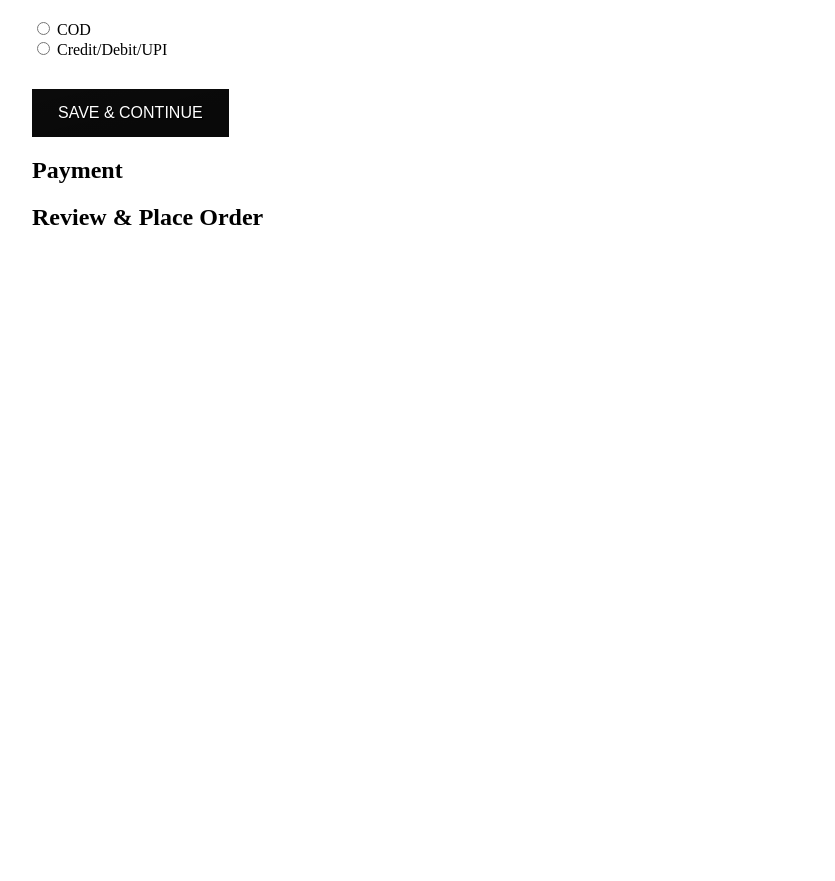
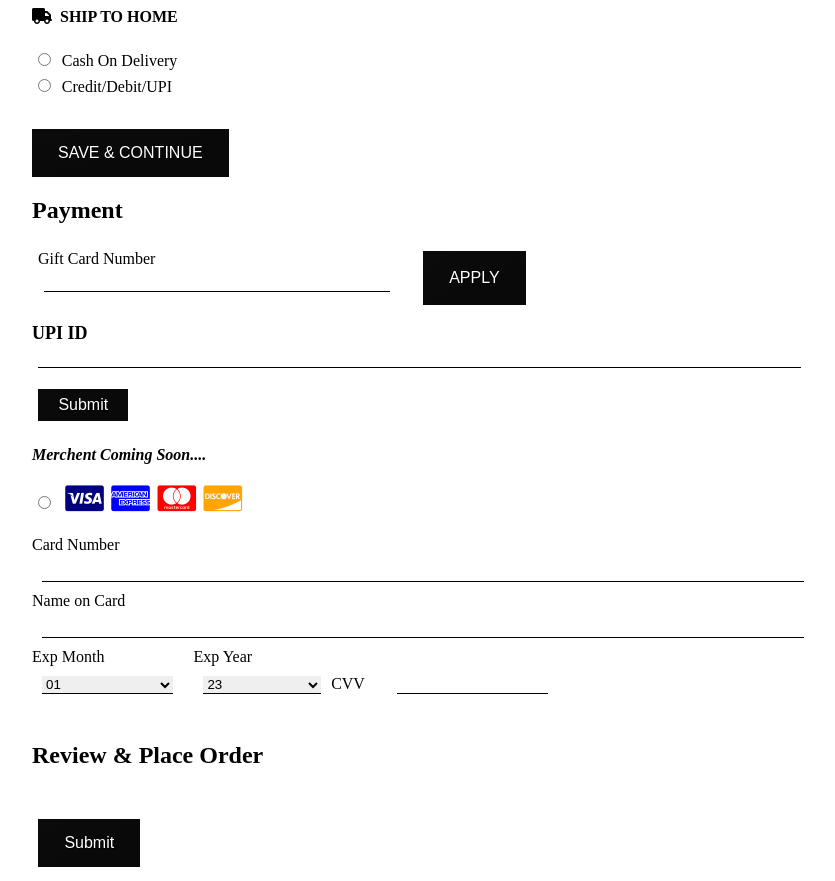
Before and after one commit to muskanthapa2000/express.com_shopping_website_clone, a plain HTML site: page expresshtml/checkout.html in a window 1280 px wide. Shown: the part 929-1810 px from the top of the page, without its empty margins (76-911 px from the left). Before the commit the page ends 1180 px from the top, so only its background shows below. Drawn offline with Linux system fonts and the light colour scheme.

Commit message:
basic layout of payment flow

```diff
--- a/expresscss/checkout.css
+++ b/expresscss/checkout.css
@@ -32,6 +32,8 @@
     width: 100%;
 }
 
+
+
 .inputfield-full {
     border: none;
     border-bottom: 1px solid black;
@@ -39,8 +41,6 @@
     margin: 10px;
 
 }
-
-
 
 #contry-style {
     border: none;
@@ -66,3 +66,78 @@
 .button-style:hover {
     background-color: rgb(92, 87, 87);
 }
+
+#inputfield-giftcard-number {
+    border: none;
+    border-bottom: 1px solid black;
+    width: 90%;
+}
+
+#promo-checkout-button {
+    border: 0;
+    /* line-height: 3; */
+    padding: 0 26px;
+    font-size: 1rem;
+    text-align: center;
+    color: #fff;
+    text-shadow: 1px 1px 1px #000;
+    background-color: rgb(11, 11, 11);
+    background-image: linear-gradient(to top left, rgba(0, 0, 0, 0.2), rgba(0, 0, 0, 0.2) 30%, rgba(0, 0, 0, 0));
+    margin-top: 1%;
+
+}
+
+#promo-checkout-button:hover {
+    background-color: rgb(92, 87, 87);
+}
+
+#button-style-upi {
+    border: 0;
+    line-height: 2;
+    padding: 0 20px;
+    font-size: 1rem;
+    text-align: center;
+    color: #fff;
+    text-shadow: 1px 1px 1px #000;
+    background-color: rgb(11, 11, 11);
+    background-image: linear-gradient(to top left, rgba(0, 0, 0, 0.2), rgba(0, 0, 0, 0.2) 30%, rgba(0, 0, 0, 0));
+    margin-top: 2%;
+    /* box-shadow: inset 2px 2px 3px rgba(255, 255, 255, 0.6), inset -2px -2px 3px rgba(0, 0, 0, 0.6); */
+}
+
+#button-style-upi:hover {
+    background-color: rgb(92, 87, 87);
+}
+
+.icon-container-payment {
+    margin-bottom: 20px;
+    /* padding: 7px 0; */
+    font-size: 30px;
+}
+
+.inputfield-cvv {
+    margin: 28px;
+    border: none;
+    border-bottom: 1px solid black;
+    width: 50%;
+}
+
+#cvv-text {
+    margin-left: 20px;
+}
+
+.payment-card-col1 {
+    margin-right: 15px;
+}
+
+.payment-card-col2 {
+    margin-left: 15px;
+}
+
+.upi-button-col {
+    font-size: 18px;
+}
+
+input {
+    margin: .4rem;
+}
--- a/expresshtml/checkout.html
+++ b/expresshtml/checkout.html
@@ -8,6 +8,7 @@
     <title>Express | My Shopping Bag</title>
     <link rel="stylesheet" type="text/css" href="../expresscss/checkout.css" />
     <link rel="stylesheet" href="https://cdnjs.cloudflare.com/ajax/libs/font-awesome/6.3.0/css/all.min.css">
+    <link rel="stylesheet" href="https://cdnjs.cloudflare.com/ajax/libs/font-awesome/4.7.0/css/font-awesome.min.css">
 </head>
 
 <body>
@@ -92,7 +93,7 @@
                         <label for="">Zip Code</label>
                         <input type="text" class="inputfield">
                     </div>
-                    <div class=" lastname-citytown">
+                    <div class="lastname-citytown">
                         <label for="">City/Town</label>
                         <input type="text" class="inputfield">
                     </div>
@@ -120,19 +121,94 @@
             <h4><i class="fa-solid fa-truck"></i> &nbsp;SHIP TO HOME</h4>
             <div>
                 <input type="radio">
-                <span>COD</span>
+                <label for="">Cash On Delivery</label>
             </div>
             <div>
                 <input type="radio">
-                <span>Credit/Debit/UPI</span>
+                <label for="">Credit/Debit/UPI</label>
             </div>
             <button class="button-style" type="submit">SAVE & CONTINUE</button>
         </div>
         <div>
             <h2>Payment</h2>
+            <div class="username">
+                <div class="firstname-zipcode">
+                    <label for="">Gift Card Number</label>
+                    <input type="text" id="inputfield-giftcard-number">
+                </div>
+                <button id="promo-checkout-button">APPLY</button>
+            </div>
+            <br>
+            <div>
+                <label for="" class="upi-button-col"><b>UPI ID</b></label>
+                <input type="text" class="inputfield">
+                <input type="submit" id="button-style-upi">
+            </div>
+            <br>
+            <b><i> Merchent Coming Soon....</i> </b>
+            <br>
+            <br>
+            <div class="icon-container-payment">
+                <input type="radio" id="">
+                <i class="fa fa-cc-visa" style="color:navy;"></i>
+                <i class="fa fa-cc-amex" style="color:blue;"></i>
+                <i class="fa fa-cc-mastercard" style="color:red;"></i>
+                <i class="fa fa-cc-discover" style="color:orange;"></i>
+            </div>
+            <div>
+                <label for="">Card Number</label>
+                <input type="text" class="inputfield-full">
+            </div>
+            <div>
+                <label for="">Name on Card</label>
+                <input type="text" class="inputfield-full">
+            </div>
+            <div class="username">
+                <div class="payment-card-col1">
+                    <label for="">Exp Month</label>
+                    <select name="" id="contry-style">
+                        <option value="UT">01</option>
+                        <option value="KT">02</option>
+                        <option value="MA">03</option>
+                        <option value="AP">04</option>
+                        <option value="HP">05</option>
+                        <option value="PN">06</option>
+                        <option value="WB">07</option>
+                        <option value="HR">08</option>
+                        <option value="TN">09</option>
+                        <option value="TN">10</option>
+                        <option value="TN">11</option>
+                        <option value="TN">12</option>
+                    </select>
+                </div>
+                <div class="payment-card-col2">
+                    <label for="">Exp Year</label>
+                    <select name="" id="contry-style">
+                        <option value="UT">23</option>
+                        <option value="KT">24</option>
+                        <option value="MA">25</option>
+                        <option value="AP">26</option>
+                        <option value="HP">27</option>
+                        <option value="PN">28</option>
+                        <option value="WB">29</option>
+                        <option value="HR">30</option>
+                        <option value="TN">31</option>
+                        <option value="TN">32</option>
+                        <option value="TN">33</option>
+                        <option value="TN">34</option>
+                    </select>
+                </div>
+                <div>
+                    <label for="" id="cvv-text">CVV</label>
+                    <input type="text" class="inputfield-cvv">
+                </div>
+            </div>
         </div>
         <div>
             <h2>Review & Place Order</h2>
+            <form action="./orderconfirmation.html" method="POST">
+                <input type="submit" class="button-style" />
+            </form>
         </div>
     </div>
 </body>
```
Also changed, not shown: expresshtml/orderconfirmation.html (added, +15 -0 lines).
